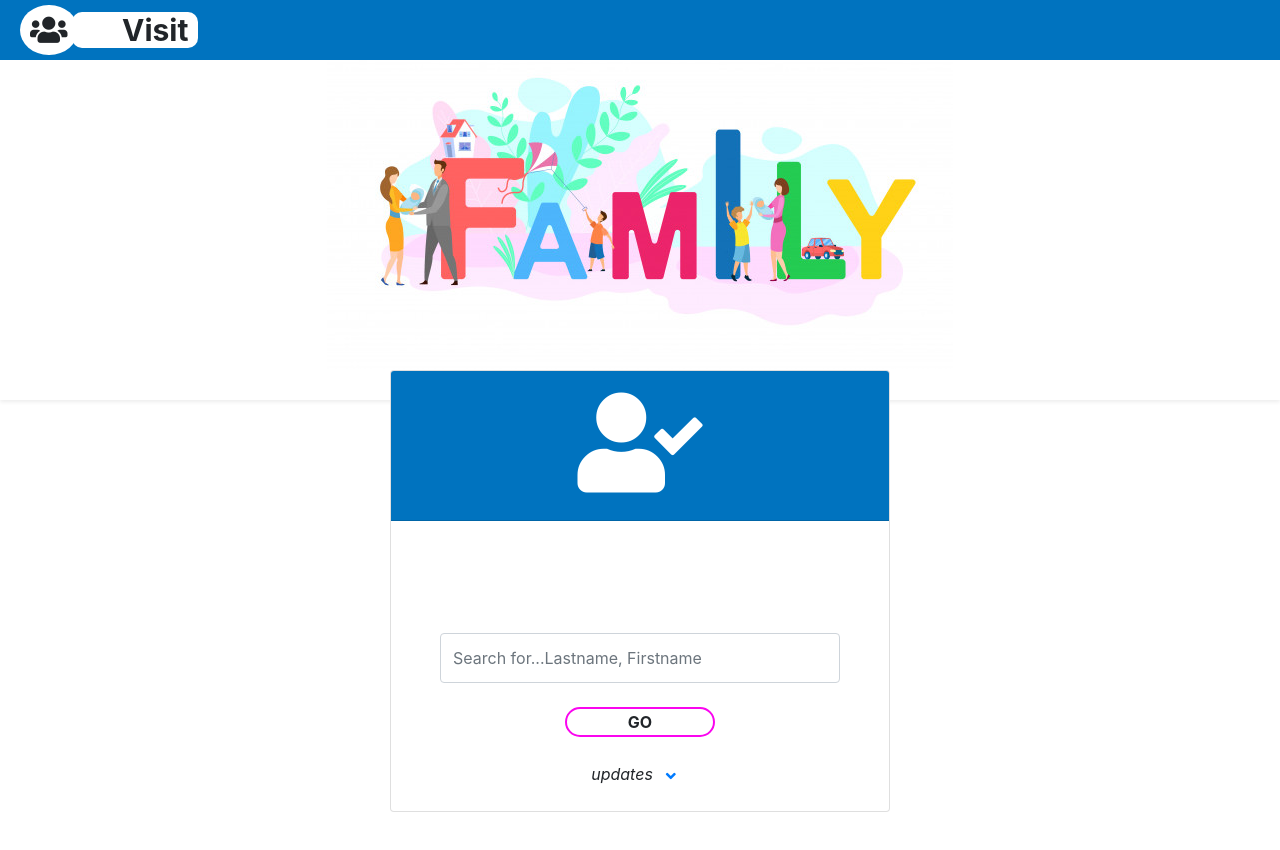
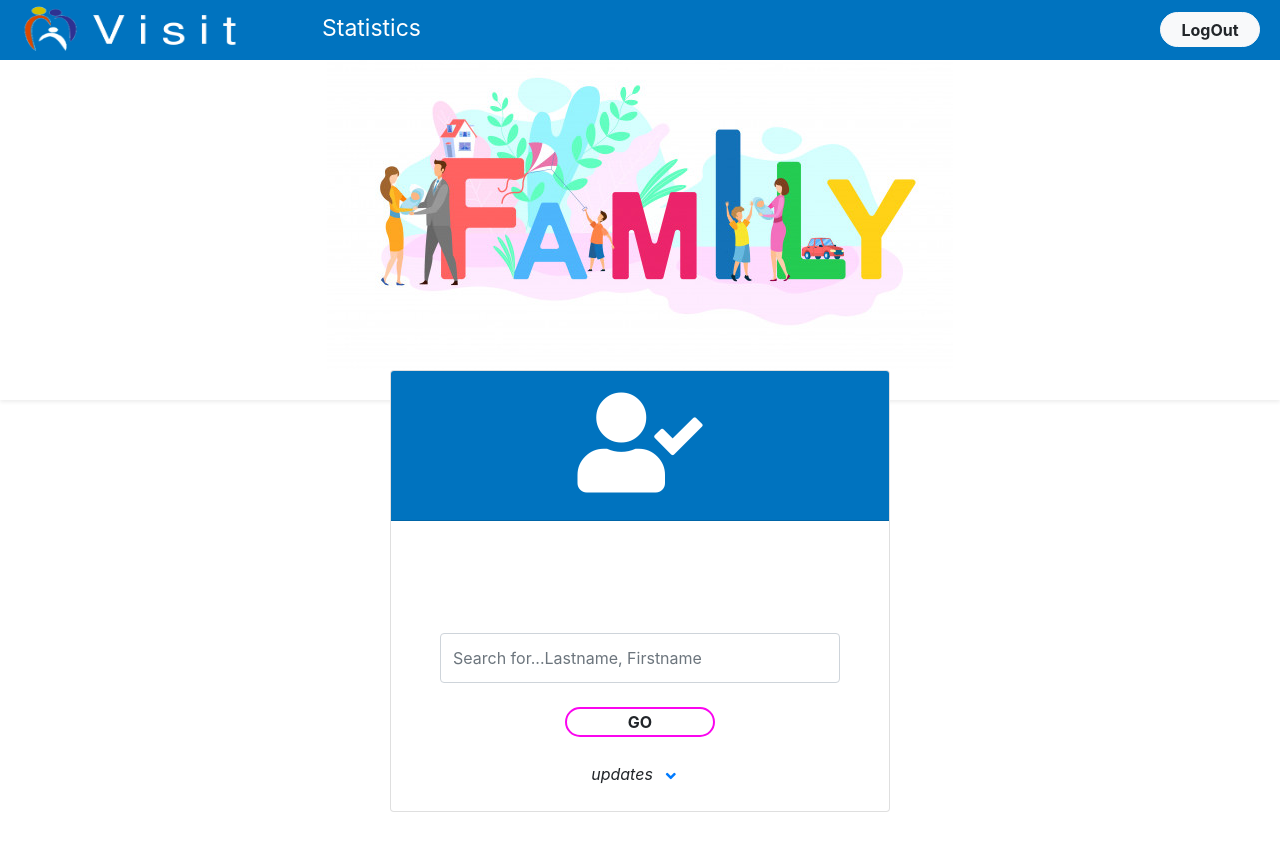
Before and after one commit to futureCode16/big_data, a website: page index.html in a window 1280 px wide. Drawn offline with nearby package versions, Linux system fonts and the light colour scheme.

Commit message:
continue on working

```diff
--- a/index.html
+++ b/index.html
@@ -21,9 +21,14 @@
     <div id="header" class="col-md-12 shadow-sm">
         <div id="event" class="col-md-12">
             <div id="navs" class="row">
-                <div class="col-md-6">
-                    <i id="logo" class="text-black fas fa-users"></i>
-                    <span><b id="logoText" class="text-black">Visit</b></span>
+                <div class="col-md-6 d-flex justify-content-start">
+                    <img id="logo" src="logo.png"/>&nbsp;&nbsp;&nbsp;&nbsp;&nbsp;&nbsp;&nbsp;
+                    <button id="statistics" type="button" class="btn btn-outline-primary">Statistics</button>
+                    <!-- <i id="logo" class="text-black fas fa-users"></i>
+                    <span><b id="logoText" class="text-black">Visit</b></span>-->
+                </div>
+                <div class="col-md-6 d-flex justify-content-end">
+                    <button id="logout" type="button" class="btn btn-light">LogOut</button>
                 </div>
             </div>
         </div>
@@ -69,8 +74,8 @@
     </button> -->
 
     <!-- Modal -->
-    <div class="modal fade" id="VisitorLog" tabindex="-1" role="dialog"
-        aria-labelledby="exampleModalScrollableTitle" aria-hidden="true" data-backdrop="static" data-keyboard="false">
+    <div class="modal fade" id="VisitorLog" tabindex="-1" role="dialog" aria-labelledby="exampleModalScrollableTitle"
+        aria-hidden="true" data-backdrop="static" data-keyboard="false">
         <div class="modal-dialog modal-dialog-scrollable modal-lg" role="document">
             <div class="modal-content">
                 <div class="modal-header">
--- a/public/style.css
+++ b/public/style.css
@@ -66,7 +66,7 @@ body{
     height:60px;
     padding:5px;
 }
-#logo{
+/* #logo{
     font-size: 30px;
     padding:10px;
     background:white;
@@ -79,6 +79,12 @@ body{
     border-radius:10px;
     margin-left: -10px;
     padding-right:10px;
+} */
+#logo{
+    height:50px;
+    width:220px;
+    border-radius:10px;
+    padding-bottom:3px;
 }
 #check{
     font-size: 100px;
@@ -207,3 +213,18 @@ body{
     height: 30px;
     background-color: #c4c4c4;
     }
+#logout{
+    width:100px;
+    height:35px;
+    font-weight:bold;
+    border-radius:20px;
+    padding:0px;
+    margin-top:7px;
+}
+#statistics{
+    height:40px;
+    color:white;
+    width:200px;
+    border:none;
+    font-size: 23px;
+}
--- a/router.js
+++ b/router.js
@@ -16,6 +16,7 @@ require('./db')
 app.use(bodyParser.json())
 app.use(bodyParser.urlencoded({ extended: true }))
 app.use(express.static('public'));
+app.use(express.static('views'));
 
 app.all('/', function (req, res) {
     res.sendFile(path.join(__dirname, 'index.html'));
```
Also changed, not shown: public/logo.png (added), views/chart.html (renamed from chart.html).
